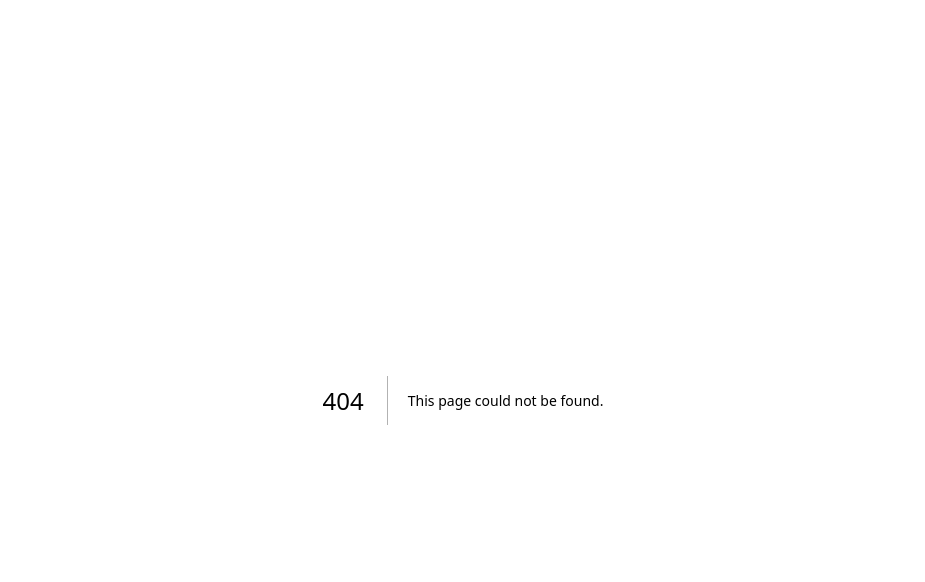
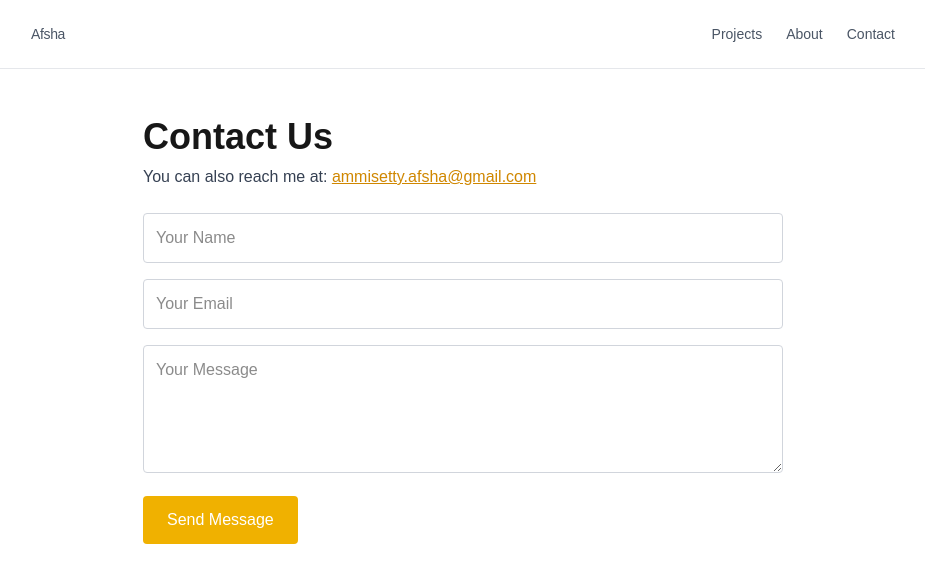
Before and after one commit to ammisettyAfsha/afsha-portfolio, a Next.js app: page /contact in a window 1280 px wide. Before the commit this address had no page. Shown: the top 582 px of the page, without its empty margins (177-1102 px from the left). Built offline with nearby package versions, Linux system fonts and the light colour scheme.

Commit message:
contact page completed

```diff
--- /dev/null
+++ b/src/app/contact/page.tsx
@@ -0,0 +1,89 @@
+'use client';
+import Navbar from '@/components/Navbar';
+import { useState } from 'react';
+
+export default function ContactPage() {
+  const [formData, setFormData] = useState({ name: '', email: '', message: '' });
+  const [status, setStatus] = useState('');
+
+  const handleChange = (e: React.ChangeEvent<HTMLInputElement | HTMLTextAreaElement>) => {
+    setFormData({ ...formData, [e.target.name]: e.target.value });
+  };
+
+  const handleSubmit = async (e: React.FormEvent) => {
+    e.preventDefault();
+    setStatus('Sending...');
+
+    try {
+      const res = await fetch('https://formspree.io/f/xyzpyney', {
+        method: 'POST',
+        headers: { 'Content-Type': 'application/json' },
+        body: JSON.stringify(formData),
+      });
+
+      if (res.ok) {
+        setStatus('Message sent successfully!');
+        setFormData({ name: '', email: '', message: '' });
+      } else {
+        setStatus('Something went wrong. Please try again.');
+      }
+    } catch (err) {
+      console.error(err);
+      setStatus('Network error. Please try again.');
+    }
+  };
+
+  return (
+    <div>
+        <Navbar/>
+    <section className="max-w-2xl mx-auto mt-12 px-4">
+      <h1 className="text-4xl font-bold mb-2">Contact Us</h1>
+      <p className="text-gray-700 dark:text-gray-300 mb-6">
+        You can also reach me at:{" "}
+        <a
+          href="mailto:ammisetty.afsha@gmail.com"
+          className="text-yellow-600 underline hover:text-yellow-800"
+        >
+          ammisetty.afsha@gmail.com
+        </a>
+      </p>
+
+      <form onSubmit={handleSubmit} className="space-y-4">
+        <input
+          type="text"
+          name="name"
+          placeholder="Your Name"
+          required
+          value={formData.name}
+          onChange={handleChange}
+          className="w-full p-3 border border-gray-300 rounded"
+        />
+        <input
+          type="email"
+          name="email"
+          placeholder="Your Email"
+          required
+          value={formData.email}
+          onChange={handleChange}
+          className="w-full p-3 border border-gray-300 rounded"
+        />
+        <textarea
+          name="message"
+          placeholder="Your Message"
+          required
+          value={formData.message}
+          onChange={handleChange}
+          className="w-full p-3 border border-gray-300 rounded h-32"
+        />
+        <button
+          type="submit"
+          className="bg-yellow-500 text-white px-6 py-3 rounded hover:bg-yellow-600 transition"
+        >
+          Send Message
+        </button>
+        {status && <p className="text-green-600 mt-2">{status}</p>}
+      </form>
+    </section>
+    </div>
+  );
+}
```
